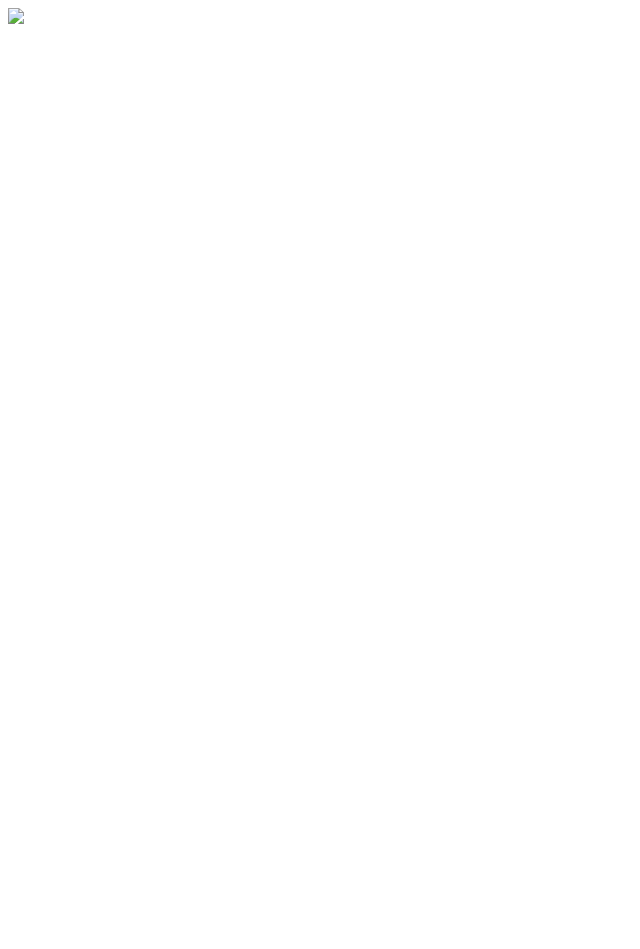
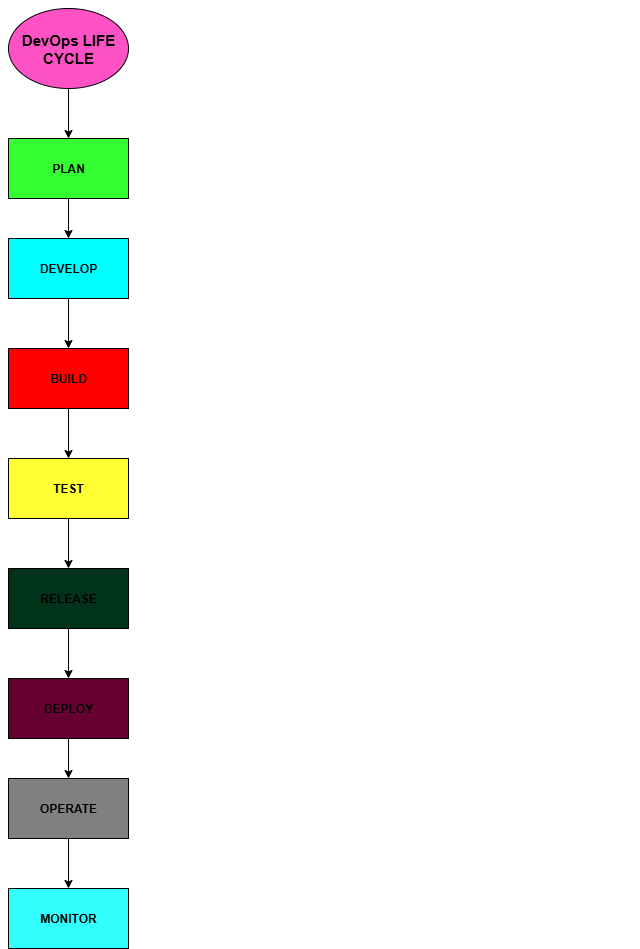
Before and after one commit to RAMA00007/DEVOPS-LIFE-CYCLE-IMAGE, a plain HTML site: page index.html in a window 1280 px wide. Shown: the whole page, without its empty margins (0-640 px from the left). Before the commit the page ends 800 px from the top, so only its background shows below. Drawn offline with Linux system fonts and the light colour scheme.

Commit message:
Update index.html

```diff
--- a/index.html
+++ b/index.html
@@ -1 +1 @@
-<img src=DEVOPS LIFE CYCLE.png>
+<img src=DEVOPSLIFECYCLE.png>
```
